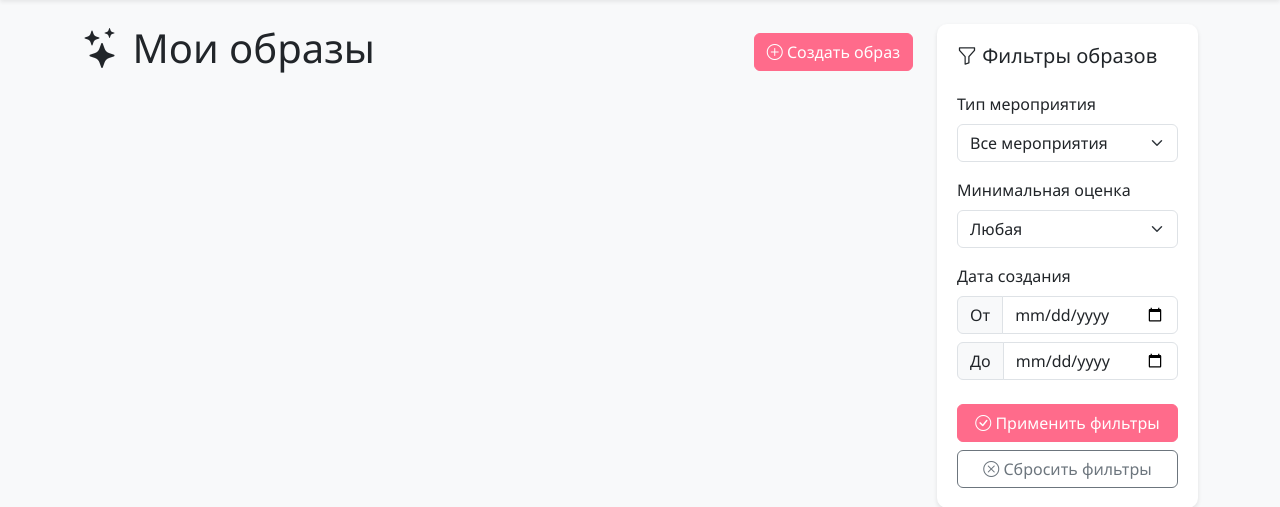
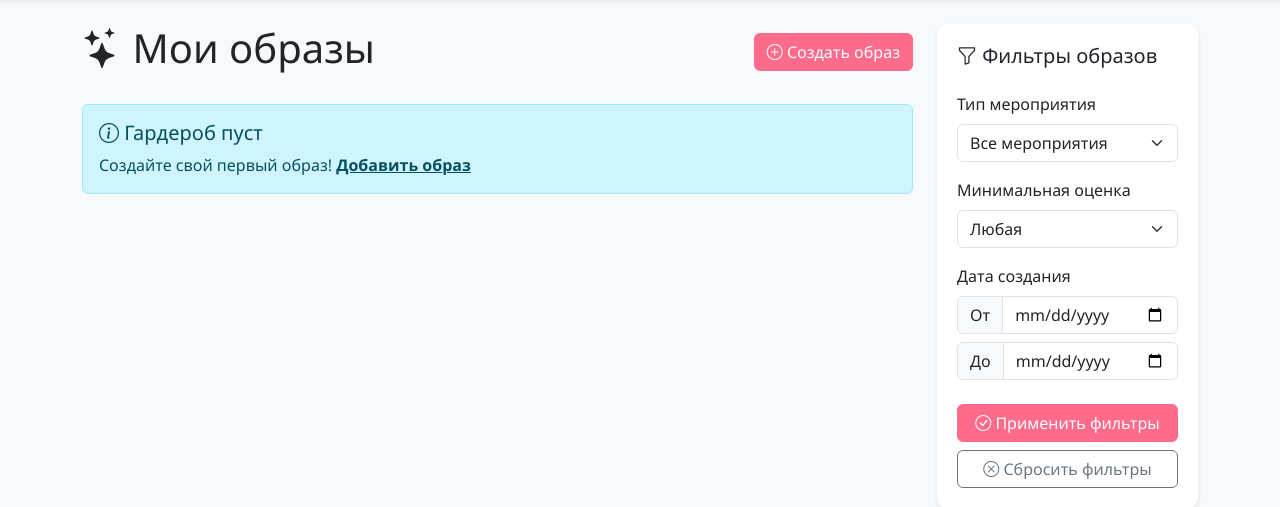
Before and after one commit to ksu-ha/GoodChoice, a Django app: page /outfits/ in a window 1280 px wide. Shown: the part 82-589 px from the top of the page. Run offline with Django 4.2, Linux system fonts and the light colour scheme; the visitor is signed in with stand-in values (Sample User, id 1); data that the repository does not hold is empty.

Commit message:
fix empty outfit_list

```diff
--- a/wardrobe/templates/wardrobe/outfit_list.html
+++ b/wardrobe/templates/wardrobe/outfit_list.html
@@ -24,6 +24,16 @@
         <div class="row">
             {% for outfit in outfits %}
                 {% include 'wardrobe/outfit_card.html' with outfit=outfit image_height='250px' col_size='4' %}
+            {% empty %}
+            <div class="col-12">
+                <div class="alert alert-info">
+                    <h5><i class="bi bi-info-circle"></i> Гардероб пуст</h5>
+                    <p class="mb-0">
+                        Создайте свой первый образ!
+                        <a href="{% url 'wardrobe:create_outfit' %}" class="alert-link">Добавить образ</a>
+                    </p>
+                </div>
+            </div>
             {% endfor %}
         </div>
     </div>
```
